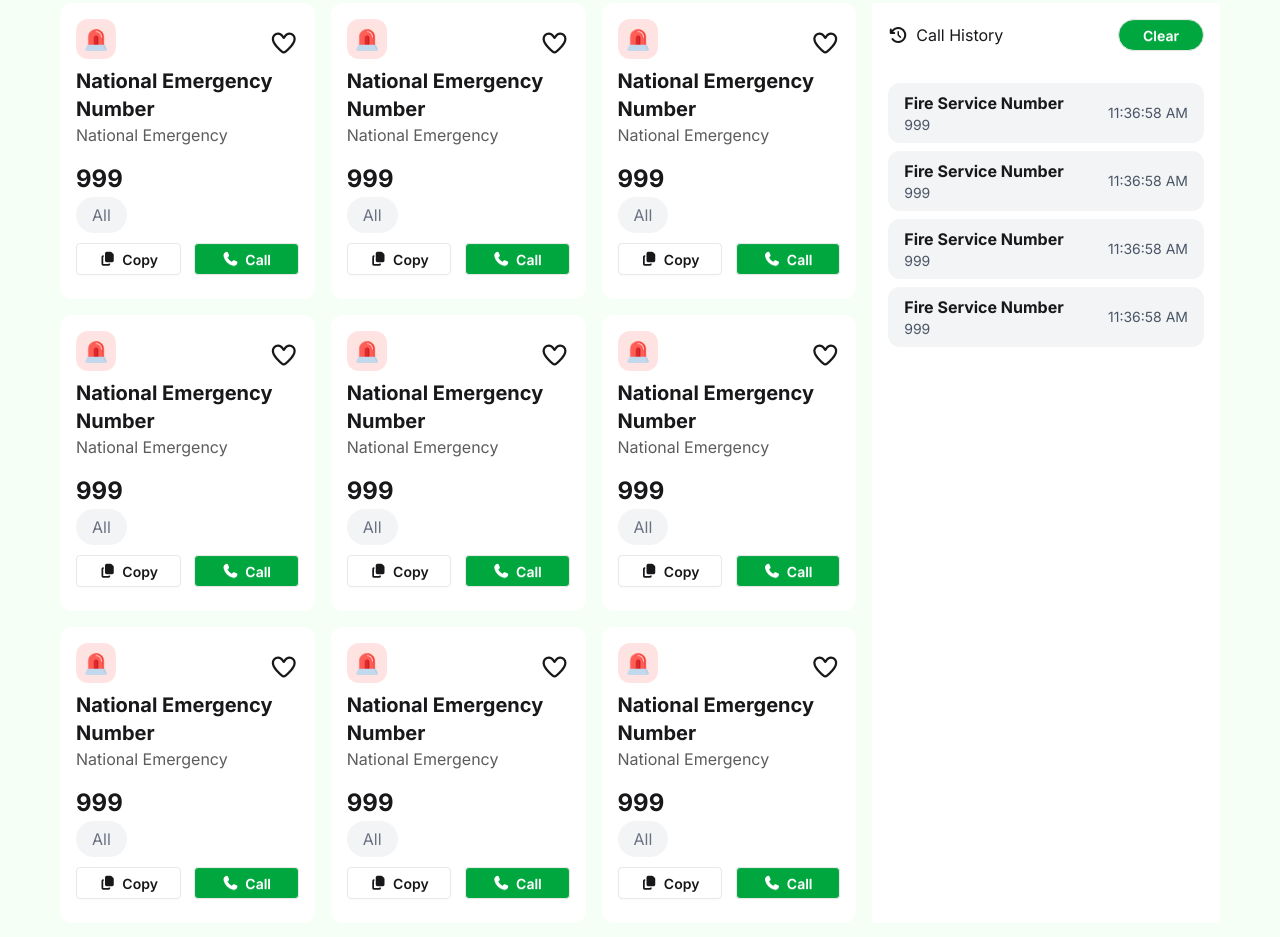
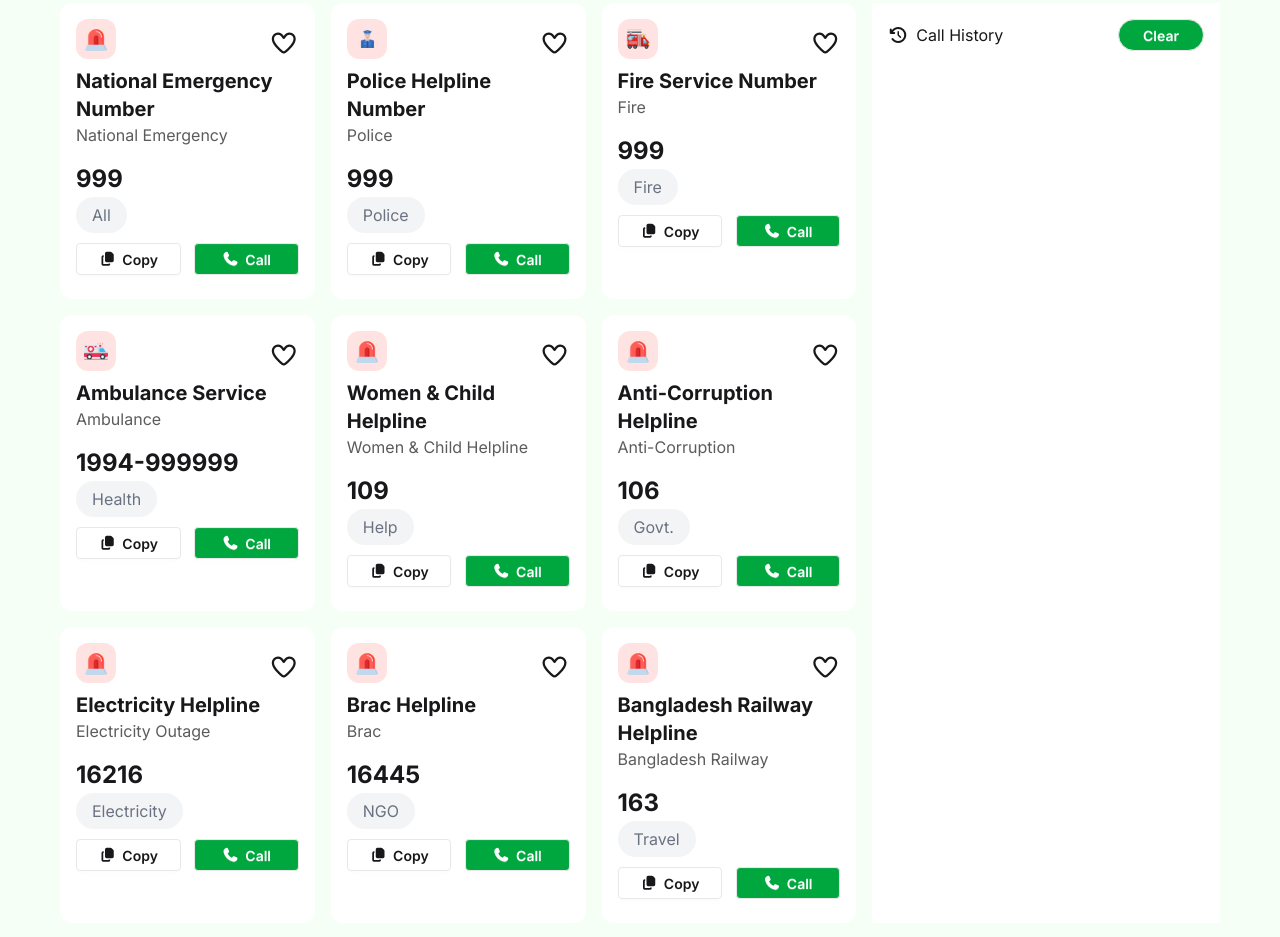
Before and after one commit to SuvraDebPaul/Emergency-Hotline, a plain HTML site: page Index.html in a window 1280 px wide. Shown: the part 359-1296 px from the top of the page. Drawn offline with nearby package versions, Linux system fonts and the light colour scheme.

Commit message:
Card Functionality Done

```diff
--- a/Index.html
+++ b/Index.html
@@ -74,7 +74,7 @@
     <main class="main bg-[#F5FFF6] flex gap-4 py-10 px-15">
       <!-- Main Card Container -->
       <div class="grid grid-cols-3 gap-4 basis-4/5">
-        <div class="bg-white rounded-xl p-4">
+        <div class="bg-white rounded-xl p-4 card">
           <div class="flex justify-between items-center">
             <img
               class="w-[40px] h-[40px] bg-[#FFE3E2] p-2 rounded-xl mb-2"
@@ -84,9 +84,11 @@
             <i class="fa-regular fa-heart text-2xl"></i>
           </div>
           <div>
-            <h4 class="text-xl font-bold">National Emergency Number</h4>
+            <h4 class="text-xl font-bold card-heading">
+              National Emergency Number
+            </h4>
             <p class="text-[#5c5c5c] mb-4">National Emergency</p>
-            <h4 class="text-2xl font-bold mb-2">999</h4>
+            <h4 class="text-2xl font-bold mb-2 card-number">999</h4>
             <p
               class="text-md px-4 py-2 bg-gray-100 inline rounded-full text-gray-500"
             >
@@ -105,23 +107,25 @@
             </button>
           </div>
         </div>
-        <div class="bg-white rounded-xl p-4">
+        <div class="bg-white rounded-xl p-4 card">
           <div class="flex justify-between items-center">
             <img
               class="w-[40px] h-[40px] bg-[#FFE3E2] p-2 rounded-xl mb-2"
-              src="assets/emergency.png"
+              src="assets/police.png"
               alt=""
             />
             <i class="fa-regular fa-heart text-2xl"></i>
           </div>
           <div>
-            <h4 class="text-xl font-bold">National Emergency Number</h4>
-            <p class="text-[#5c5c5c] mb-4">National Emergency</p>
-            <h4 class="text-2xl font-bold mb-2">999</h4>
+            <h4 class="text-xl font-bold card-heading">
+              Police Helpline Number
+            </h4>
+            <p class="text-[#5c5c5c] mb-4">Police</p>
+            <h4 class="text-2xl font-bold mb-2 card-number">999</h4>
             <p
               class="text-md px-4 py-2 bg-gray-100 inline rounded-full text-gray-500"
             >
-              All
+              Police
             </p>
           </div>
           <div class="flex justify-between items-center mt-4 mb-2">
@@ -136,23 +140,23 @@
             </button>
           </div>
         </div>
-        <div class="bg-white rounded-xl p-4">
+        <div class="bg-white rounded-xl p-4 card">
           <div class="flex justify-between items-center">
             <img
               class="w-[40px] h-[40px] bg-[#FFE3E2] p-2 rounded-xl mb-2"
-              src="assets/emergency.png"
+              src="assets/fire-service.png"
               alt=""
             />
             <i class="fa-regular fa-heart text-2xl"></i>
           </div>
           <div>
-            <h4 class="text-xl font-bold">National Emergency Number</h4>
-            <p class="text-[#5c5c5c] mb-4">National Emergency</p>
-            <h4 class="text-2xl font-bold mb-2">999</h4>
+            <h4 class="text-xl font-bold card-heading">Fire Service Number</h4>
+            <p class="text-[#5c5c5c] mb-4">Fire</p>
+            <h4 class="text-2xl font-bold mb-2 card-number">999</h4>
             <p
               class="text-md px-4 py-2 bg-gray-100 inline rounded-full text-gray-500"
             >
-              All
+              Fire
             </p>
           </div>
           <div class="flex justify-between items-center mt-4 mb-2">
@@ -167,23 +171,23 @@
             </button>
           </div>
         </div>
-        <div class="bg-white rounded-xl p-4">
+        <div class="bg-white rounded-xl p-4 card">
           <div class="flex justify-between items-center">
             <img
               class="w-[40px] h-[40px] bg-[#FFE3E2] p-2 rounded-xl mb-2"
-              src="assets/emergency.png"
+              src="assets/ambulance.png"
               alt=""
             />
             <i class="fa-regular fa-heart text-2xl"></i>
           </div>
           <div>
-            <h4 class="text-xl font-bold">National Emergency Number</h4>
-            <p class="text-[#5c5c5c] mb-4">National Emergency</p>
-            <h4 class="text-2xl font-bold mb-2">999</h4>
+            <h4 class="text-xl font-bold card-heading">Ambulance Service</h4>
+            <p class="text-[#5c5c5c] mb-4">Ambulance</p>
+            <h4 class="text-2xl font-bold mb-2 card-number">1994-999999</h4>
             <p
               class="text-md px-4 py-2 bg-gray-100 inline rounded-full text-gray-500"
             >
-              All
+              Health
             </p>
           </div>
           <div class="flex justify-between items-center mt-4 mb-2">
@@ -198,7 +202,7 @@
             </button>
           </div>
         </div>
-        <div class="bg-white rounded-xl p-4">
+        <div class="bg-white rounded-xl p-4 card">
           <div class="flex justify-between items-center">
             <img
               class="w-[40px] h-[40px] bg-[#FFE3E2] p-2 rounded-xl mb-2"
@@ -208,13 +212,15 @@
             <i class="fa-regular fa-heart text-2xl"></i>
           </div>
           <div>
-            <h4 class="text-xl font-bold">National Emergency Number</h4>
-            <p class="text-[#5c5c5c] mb-4">National Emergency</p>
-            <h4 class="text-2xl font-bold mb-2">999</h4>
+            <h4 class="text-xl font-bold card-heading">
+              Women & Child Helpline
+            </h4>
+            <p class="text-[#5c5c5c] mb-4">Women & Child Helpline</p>
+            <h4 class="text-2xl font-bold mb-2 card-number">109</h4>
             <p
               class="text-md px-4 py-2 bg-gray-100 inline rounded-full text-gray-500"
             >
-              All
+              Help
             </p>
           </div>
           <div class="flex justify-between items-center mt-4 mb-2">
@@ -229,7 +235,7 @@
             </button>
           </div>
         </div>
-        <div class="bg-white rounded-xl p-4">
+        <div class="bg-white rounded-xl p-4 card">
           <div class="flex justify-between items-center">
             <img
               class="w-[40px] h-[40px] bg-[#FFE3E2] p-2 rounded-xl mb-2"
@@ -239,13 +245,15 @@
             <i class="fa-regular fa-heart text-2xl"></i>
           </div>
           <div>
-            <h4 class="text-xl font-bold">National Emergency Number</h4>
-            <p class="text-[#5c5c5c] mb-4">National Emergency</p>
-            <h4 class="text-2xl font-bold mb-2">999</h4>
+            <h4 class="text-xl font-bold card-heading">
+              Anti-Corruption Helpline
+            </h4>
+            <p class="text-[#5c5c5c] mb-4">Anti-Corruption</p>
+            <h4 class="text-2xl font-bold mb-2 card-number">106</h4>
             <p
               class="text-md px-4 py-2 bg-gray-100 inline rounded-full text-gray-500"
             >
-              All
+              Govt.
             </p>
           </div>
           <div class="flex justify-between items-center mt-4 mb-2">
@@ -260,7 +268,7 @@
             </button>
           </div>
         </div>
-        <div class="bg-white rounded-xl p-4">
+        <div class="bg-white rounded-xl p-4 card">
           <div class="flex justify-between items-center">
             <img
               class="w-[40px] h-[40px] bg-[#FFE3E2] p-2 rounded-xl mb-2"
@@ -270,13 +278,13 @@
             <i class="fa-regular fa-heart text-2xl"></i>
           </div>
           <div>
-            <h4 class="text-xl font-bold">National Emergency Number</h4>
-            <p class="text-[#5c5c5c] mb-4">National Emergency</p>
-            <h4 class="text-2xl font-bold mb-2">999</h4>
+            <h4 class="text-xl font-bold card-heading">Electricity Helpline</h4>
+            <p class="text-[#5c5c5c] mb-4">Electricity Outage</p>
+            <h4 class="text-2xl font-bold mb-2 card-number">16216</h4>
             <p
               class="text-md px-4 py-2 bg-gray-100 inline rounded-full text-gray-500"
             >
-              All
+              Electricity
             </p>
           </div>
           <div class="flex justify-between items-center mt-4 mb-2">
@@ -291,7 +299,7 @@
             </button>
           </div>
         </div>
-        <div class="bg-white rounded-xl p-4">
+        <div class="bg-white rounded-xl p-4 card">
           <div class="flex justify-between items-center">
             <img
               class="w-[40px] h-[40px] bg-[#FFE3E2] p-2 rounded-xl mb-2"
@@ -301,13 +309,13 @@
             <i class="fa-regular fa-heart text-2xl"></i>
           </div>
           <div>
-            <h4 class="text-xl font-bold">National Emergency Number</h4>
-            <p class="text-[#5c5c5c] mb-4">National Emergency</p>
-            <h4 class="text-2xl font-bold mb-2">999</h4>
+            <h4 class="text-xl font-bold card-heading">Brac Helpline</h4>
+            <p class="text-[#5c5c5c] mb-4">Brac</p>
+            <h4 class="text-2xl font-bold mb-2 card-number">16445</h4>
             <p
               class="text-md px-4 py-2 bg-gray-100 inline rounded-full text-gray-500"
             >
-              All
+              NGO
             </p>
           </div>
           <div class="flex justify-between items-center mt-4 mb-2">
@@ -322,7 +330,7 @@
             </button>
           </div>
         </div>
-        <div class="bg-white rounded-xl p-4">
+        <div class="bg-white rounded-xl p-4 card">
           <div class="flex justify-between items-center">
             <img
               class="w-[40px] h-[40px] bg-[#FFE3E2] p-2 rounded-xl mb-2"
@@ -332,13 +340,15 @@
             <i class="fa-regular fa-heart text-2xl"></i>
           </div>
           <div>
-            <h4 class="text-xl font-bold">National Emergency Number</h4>
-            <p class="text-[#5c5c5c] mb-4">National Emergency</p>
-            <h4 class="text-2xl font-bold mb-2">999</h4>
+            <h4 class="text-xl font-bold card-heading">
+              Bangladesh Railway Helpline
+            </h4>
+            <p class="text-[#5c5c5c] mb-4">Bangladesh Railway</p>
+            <h4 class="text-2xl font-bold mb-2 card-number">163</h4>
             <p
               class="text-md px-4 py-2 bg-gray-100 inline rounded-full text-gray-500"
             >
-              All
+              Travel
             </p>
           </div>
           <div class="flex justify-between items-center mt-4 mb-2">
@@ -365,47 +375,13 @@
             <button
               type="button"
               class="btn bg-green-600 text-white rounded-full h-8 px-6"
+              id="clear-history"
             >
               Clear
             </button>
           </div>
         </div>
-        <div
-          class="flex justify-between items-center px-4 py-2 my-2 bg-gray-100 rounded-xl"
-        >
-          <div>
-            <h4 class="font-bold">Fire Service Number</h4>
-            <p class="text-sm text-gray-600">999</p>
-          </div>
-          <div><p class="text-sm text-gray-600">11:36:58 AM</p></div>
-        </div>
-        <div
-          class="flex justify-between items-center px-4 py-2 my-2 bg-gray-100 rounded-xl"
-        >
-          <div>
-            <h4 class="font-bold">Fire Service Number</h4>
-            <p class="text-sm text-gray-600">999</p>
-          </div>
-          <div><p class="text-sm text-gray-600">11:36:58 AM</p></div>
-        </div>
-        <div
-          class="flex justify-between items-center px-4 py-2 my-2 bg-gray-100 rounded-xl"
-        >
-          <div>
-            <h4 class="font-bold">Fire Service Number</h4>
-            <p class="text-sm text-gray-600">999</p>
-          </div>
-          <div><p class="text-sm text-gray-600">11:36:58 AM</p></div>
-        </div>
-        <div
-          class="flex justify-between items-center px-4 py-2 my-2 bg-gray-100 rounded-xl"
-        >
-          <div>
-            <h4 class="font-bold">Fire Service Number</h4>
-            <p class="text-sm text-gray-600">999</p>
-          </div>
-          <div><p class="text-sm text-gray-600">11:36:58 AM</p></div>
-        </div>
+        <div id="history-card"></div>
       </aside>
     </main>
     <script src="scripts.js"></script>
```
Also changed, not shown: scripts.js (+34 -2 lines).
